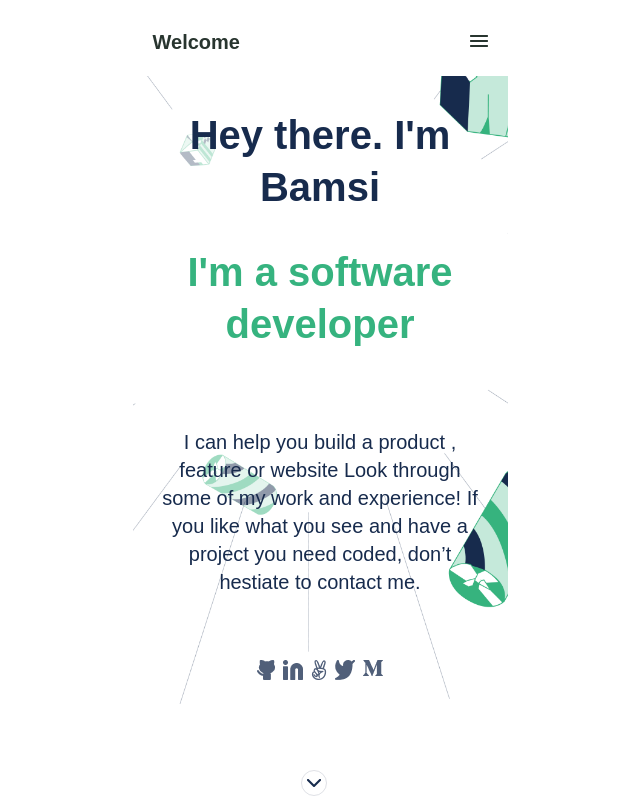
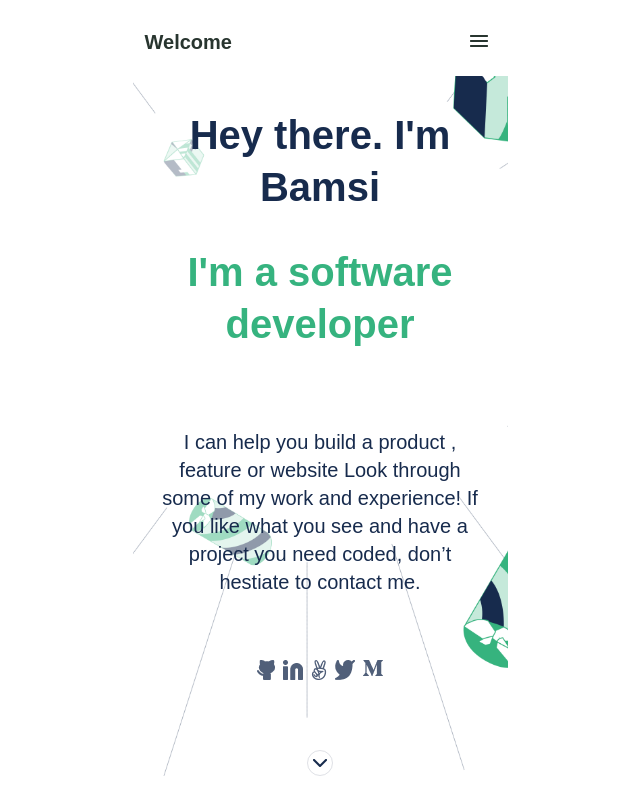
Before and after one commit to bamsi/portfolio, a website: page index.html in a window 1280 px wide. Shown: the whole page, without its empty margins (320-960 px from the left). Drawn offline with Linux system fonts and the light colour scheme.

Commit message:
fix down arrow position

```diff
--- a/css/style.css
+++ b/css/style.css
@@ -19,6 +19,9 @@
   width: 375px;
 }
 
+.toolbar a {
+  padding-left: 12px;
+}
 .toolbar span {
   margin: auto 0;
 }
@@ -77,10 +80,8 @@
 .down-arrow {
   display: flex;
   flex-direction: row;
-  align-items: flex-start;
-  position: absolute;
-  left: calc(50% - 40px / 2 + 0.5px);
-  bottom: 4px;
+  justify-content: center;
+  margin-top: 62px;
 }
 
 .down-arrow img {
--- a/index.html
+++ b/index.html
@@ -10,7 +10,7 @@
   <body>
     <main class="main-container">
       <header class="toolbar">
-        <a>Welcome</a>
+        <a href="#">Welcome</a>
         <span> <img src="images/toggle.png" alt="toggle icon" /> </span>
       </header>
       <section class="top-header">
```
